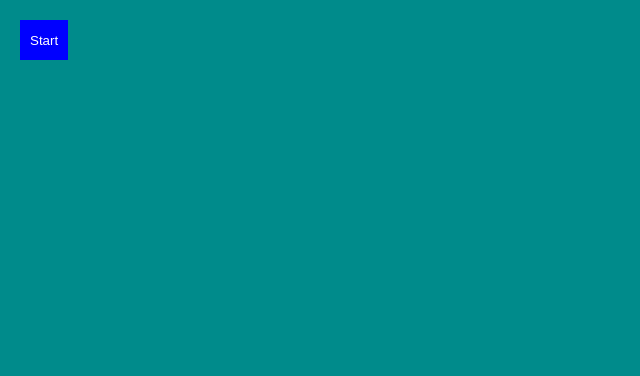
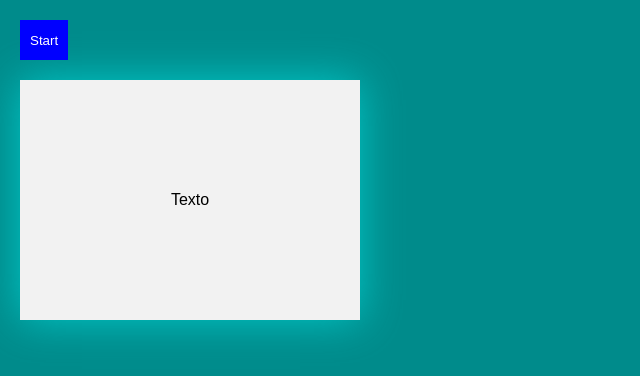
Before and after one commit to ThomasLincoln/StyledComponents-Exercises, a React (Create React App) app in the folder styled-components-exercises/: page / in a window 1280 px wide. Shown: the top 376 px of the page, without its empty margins (0-640 px from the left). Built offline with nearby package versions, Linux system fonts and the light colour scheme.

Commit message:
exercicio 2

```diff
--- a/styled-components-exercises/src/App.js
+++ b/styled-components-exercises/src/App.js
@@ -1,12 +1,16 @@
 import React from 'react';
 import GlobalStyle from './styles/GlobalStyle';
 import Botao from './styles/exercicio1';
+import Card from './components/exercicio2';
 
 function App() {
   return (
     <div className="App">
       <GlobalStyle />
       <Botao>Start</Botao>
+      <Card>
+        <spam>Texto</spam>
+      </Card>
       <p />
     </div>
   );
--- /dev/null
+++ b/styled-components-exercises/src/components/exercicio2.js
@@ -0,0 +1,16 @@
+import styled from 'styled-components';
+
+const Card = styled.div`
+  background-color: #f2f2f2;
+  box-shadow: 0 0 40px rgba(0, 200, 200, 1);
+  padding: 20px;
+  width: 300px;
+  height: 200px;
+  margin-left: 20px;
+
+  display: flex;
+  justify-content: center;
+  align-items: center;
+`;
+
+export default Card;
```
